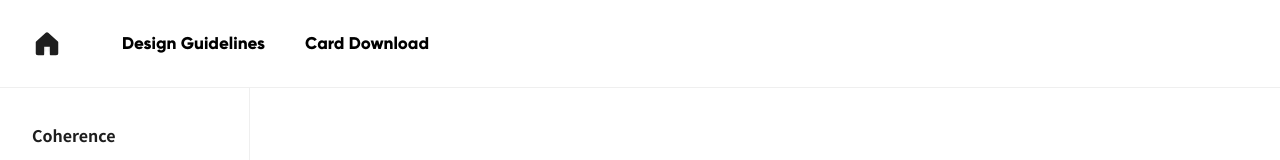
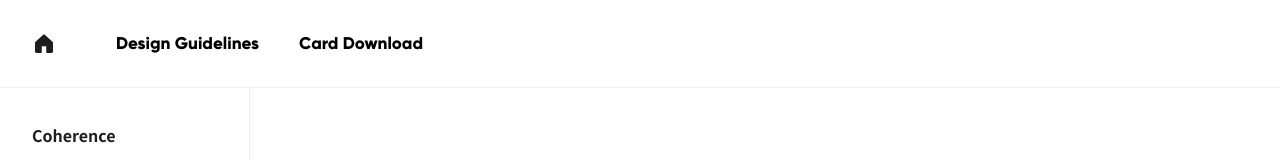
Before and after one commit to ux-navigator/design-guidelines-about-perceived-security, a React (Create React App) app in the folder design-guidelines-cra/: page /design-guidelines-about-perceived-security/guidelines/coherence in a window 1280 px wide. Shown: the top 160 px of the page. Built offline with nearby package versions, Linux system fonts and the light colour scheme.

Commit message:
홈 아이콘 수정

```diff
--- a/design-guidelines-cra/src/pages/header.js
+++ b/design-guidelines-cra/src/pages/header.js
@@ -10,7 +10,7 @@ const Header = (props) => {
                 <h1 className="icon_home">
                     <Link to="/design-guidelines-about-perceived-security/">
 
-                        <svg width="30" height="30" viewBox="0 0 30 30" fill="none" xmlns="http://www.w3.org/2000/svg">
+                        <svg width="24" height="24" viewBox="0 0 30 30" fill="none" xmlns="http://www.w3.org/2000/svg">
                             <path d="M25.6364 12.1524L16.2606 3.62863C15.9162 3.31329 15.4662 3.1384 14.9992 3.13843C14.5323 3.13846 14.0823 3.31341 13.7379 3.6288L4.36375 12.1523C4.17061 12.3282 4.01628 12.5424 3.9106 12.7813C3.80493 13.0202 3.75023 13.2785 3.75 13.5397V24.3749C3.75 24.6211 3.7985 24.865 3.89275 25.0925C3.98699 25.32 4.12512 25.5267 4.29926 25.7008C4.47339 25.8749 4.68012 26.013 4.90763 26.1072C5.13514 26.2014 5.37899 26.2499 5.62523 26.2499L11.2494 26.249C11.4981 26.249 11.7365 26.1502 11.9123 25.9744C12.0881 25.7986 12.1868 25.5601 12.1868 25.3115V17.8115H17.8118V25.3115C17.8118 25.5601 17.9106 25.7986 18.0864 25.9744C18.2621 26.1502 18.5006 26.249 18.7492 26.249L24.3748 26.2499H24.375C24.6212 26.2499 24.865 26.2014 25.0925 26.1072C25.32 26.0129 25.5267 25.8748 25.7008 25.7007C25.8749 25.5266 26.013 25.3199 26.1073 25.0924C26.2015 24.8649 26.25 24.6211 26.25 24.3749V13.5397C26.2498 13.2785 26.1951 13.0202 26.0894 12.7814C25.9837 12.5425 25.8295 12.3283 25.6364 12.1524Z" fill="#1E1E1E" />
                         </svg>
 
@@ -33,19 +33,8 @@ const Header = (props) => {
                 <h1 className="icon_home">
                     <Link to="/design-guidelines-about-perceived-security/">
 
-                        <svg width="30" height="30" viewBox="0 0 30 30" xmlns="http://www.w3.org/2000/svg">
-                            <g fill="none" fill-rule="evenodd">
-                                <g fill="#000" fill-rule="nonzero">
-                                    <g>
-                                        <g>
-                                            <path
-                                                d="M7.522.124L.224 5.822c-.141.111-.224.28-.224.46v9.634c0 .323.261.584.584.584h6.57v-4.742h1.469V16.5h6.556c.322 0 .584-.261.584-.584V6.282c0-.18-.083-.349-.225-.46L8.241.124c-.212-.165-.508-.165-.72 0z"
-                                                transform="translate(-32.000000, -87.000000) translate(32.000000, 87.000000) translate(7.120000, 6.100000)">
-                                            </path>
-                                        </g>
-                                    </g>
-                                </g>
-                            </g>
+                        <svg width="24" height="24" viewBox="0 0 30 30" fill="none" xmlns="http://www.w3.org/2000/svg">
+                            <path d="M25.6364 12.1524L16.2606 3.62863C15.9162 3.31329 15.4662 3.1384 14.9992 3.13843C14.5323 3.13846 14.0823 3.31341 13.7379 3.6288L4.36375 12.1523C4.17061 12.3282 4.01628 12.5424 3.9106 12.7813C3.80493 13.0202 3.75023 13.2785 3.75 13.5397V24.3749C3.75 24.6211 3.7985 24.865 3.89275 25.0925C3.98699 25.32 4.12512 25.5267 4.29926 25.7008C4.47339 25.8749 4.68012 26.013 4.90763 26.1072C5.13514 26.2014 5.37899 26.2499 5.62523 26.2499L11.2494 26.249C11.4981 26.249 11.7365 26.1502 11.9123 25.9744C12.0881 25.7986 12.1868 25.5601 12.1868 25.3115V17.8115H17.8118V25.3115C17.8118 25.5601 17.9106 25.7986 18.0864 25.9744C18.2621 26.1502 18.5006 26.249 18.7492 26.249L24.3748 26.2499H24.375C24.6212 26.2499 24.865 26.2014 25.0925 26.1072C25.32 26.0129 25.5267 25.8748 25.7008 25.7007C25.8749 25.5266 26.013 25.3199 26.1073 25.0924C26.2015 24.8649 26.25 24.6211 26.25 24.3749V13.5397C26.2498 13.2785 26.1951 13.0202 26.0894 12.7814C25.9837 12.5425 25.8295 12.3283 25.6364 12.1524Z" fill="#1E1E1E" />
                         </svg>
 
                     </Link>
```
